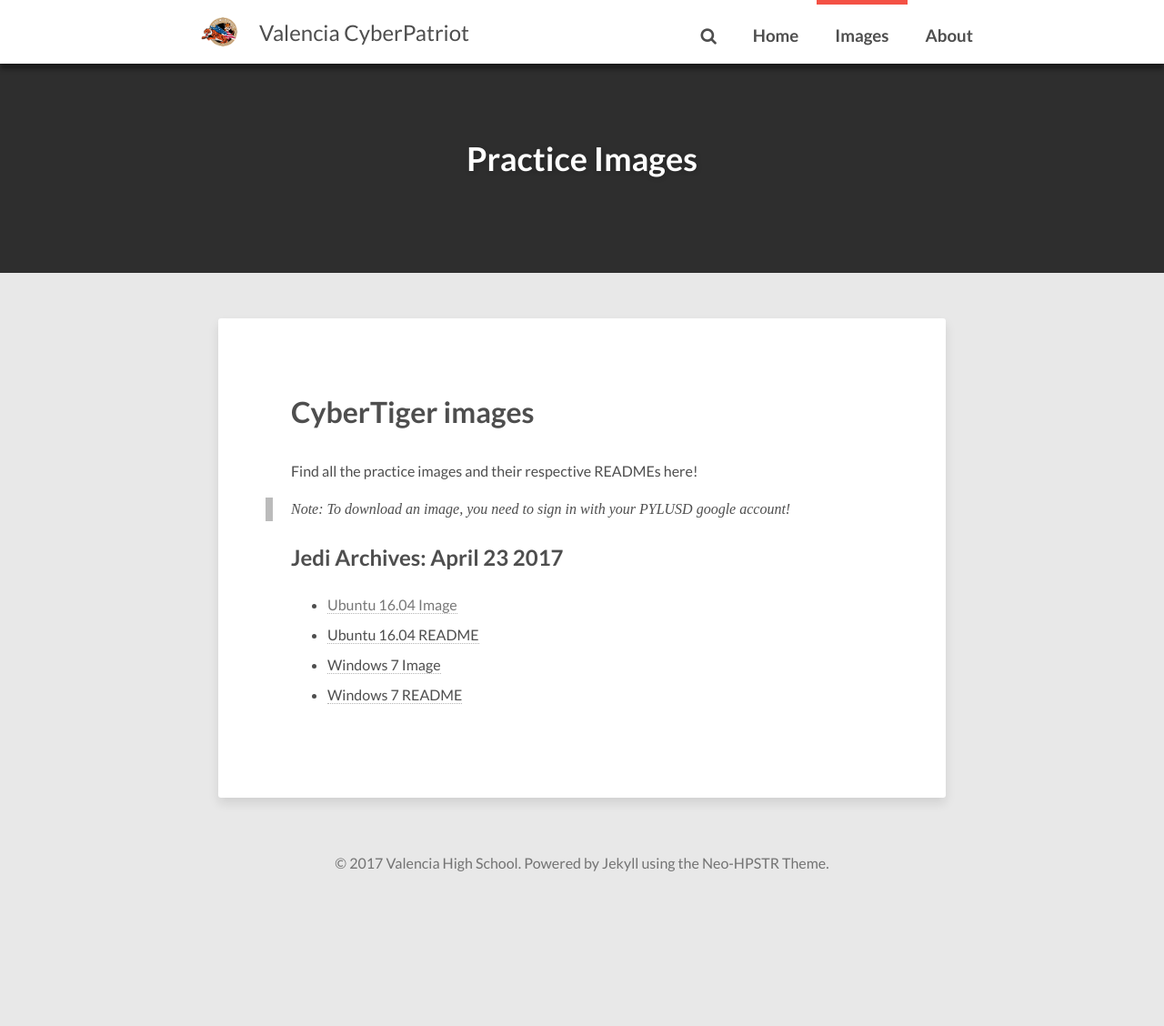
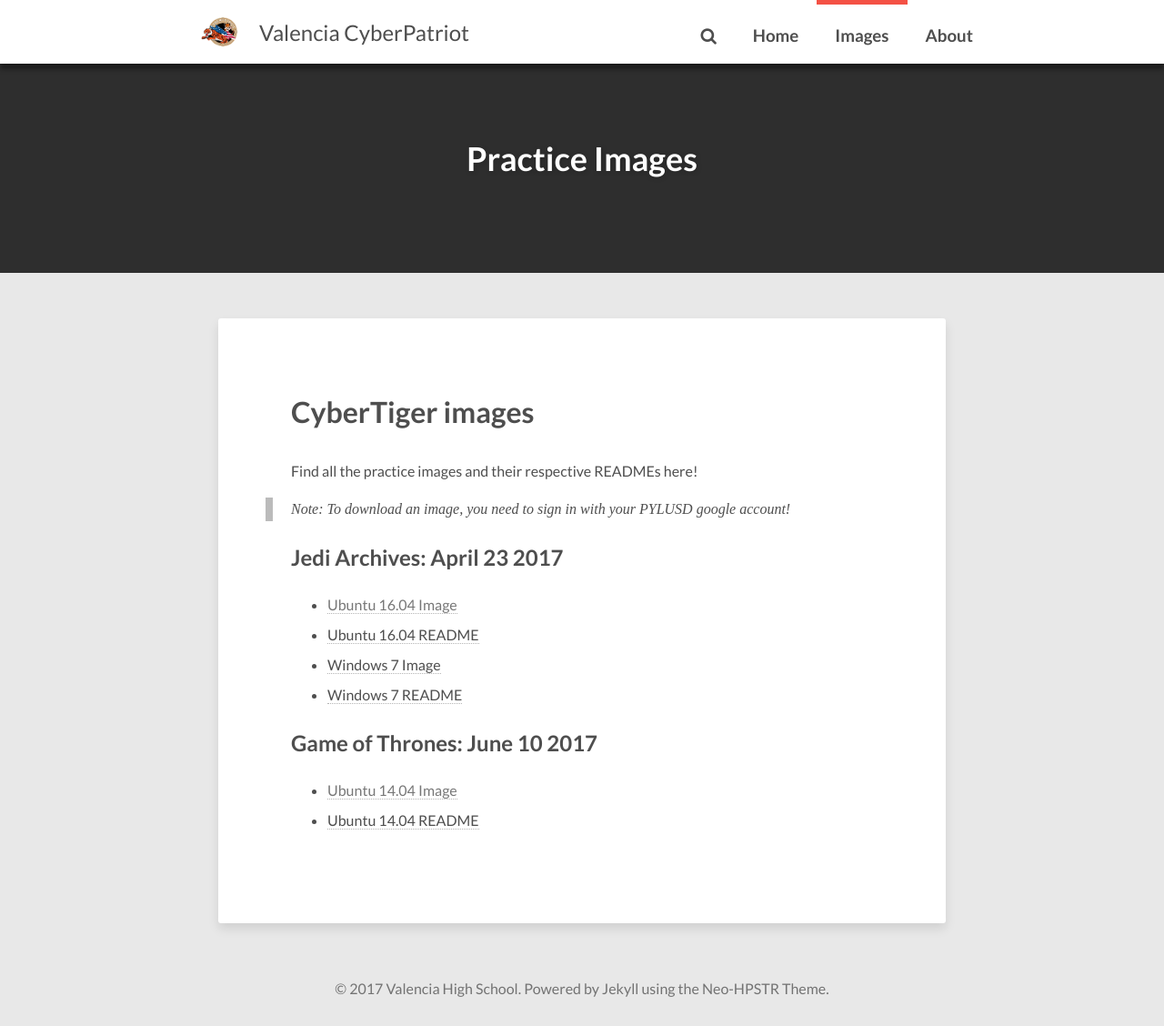
Before and after one commit to cool00geek/vhscyberpatriot, a Jekyll site: the page built from images.md, in a window 1280 px wide and 1128 px high. Shown: the whole window at 91% size. Built offline with Jekyll 4.4.1, drawn with Linux system fonts in a browser that asks for light colours; nearby versions of some CDN libraries; comment, search, counter and statistics services are not loaded.

Commit message:
Add GOT image

```diff
--- a/images.md
+++ b/images.md
@@ -13,3 +13,7 @@ Find all the practice images and their respective READMEs here!
  - [Ubuntu 16.04 README](/ReadmeDump/JediArchiveUbuntu16.md)
  - [Windows 7 Image](https://drive.google.com/file/d/0B3NhapebZQojbDNkUGhBdVFlak0/view?usp=sharing)
  - [Windows 7 README](/ReadmeDump/JediArchiveWindows7.md)
+
+## Game of Thrones: June 10 2017
+ - [Ubuntu 14.04 Image]()
+ - [Ubuntu 14.04 README](/ReadmeDump/GoTUbuntu14.md)
```
